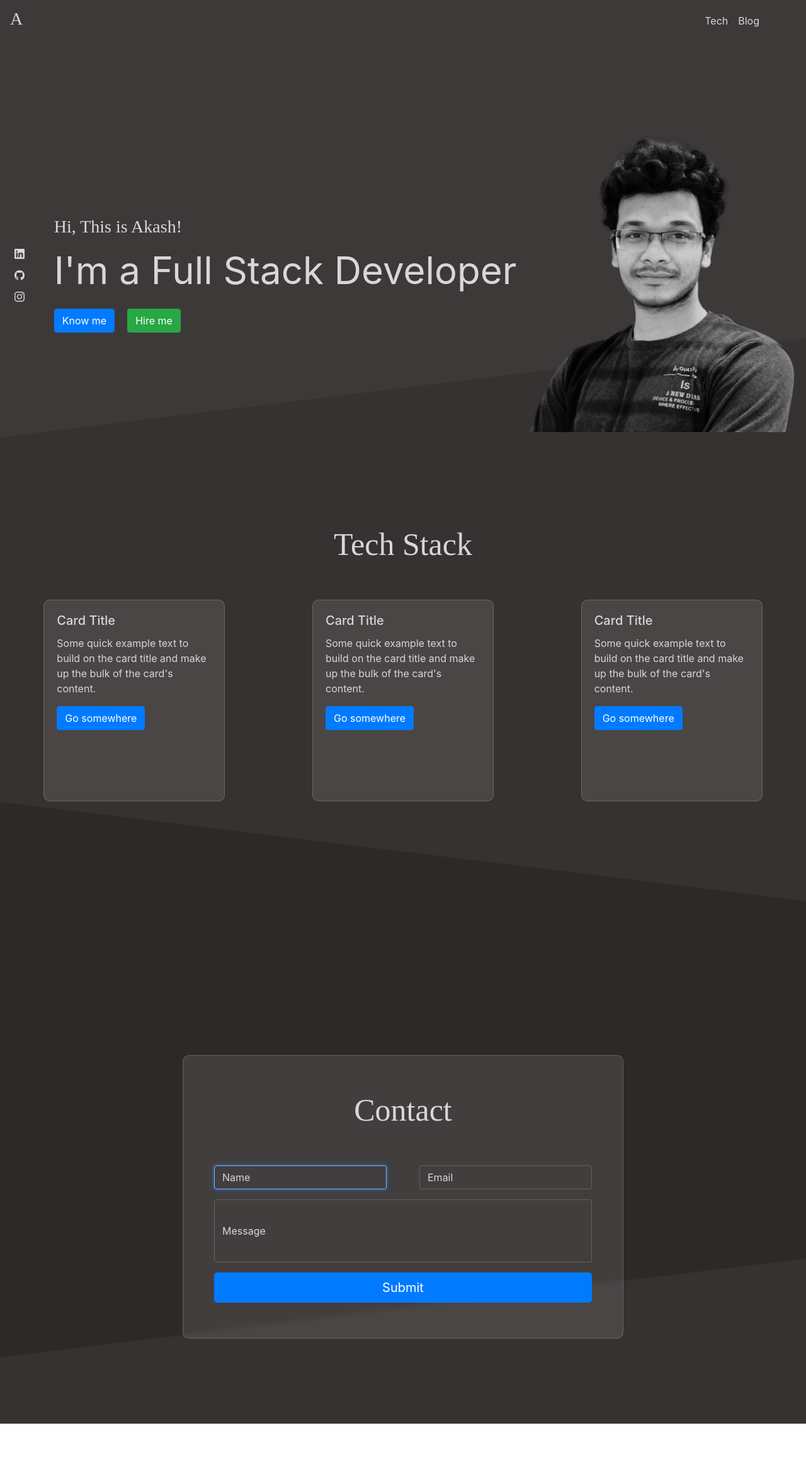
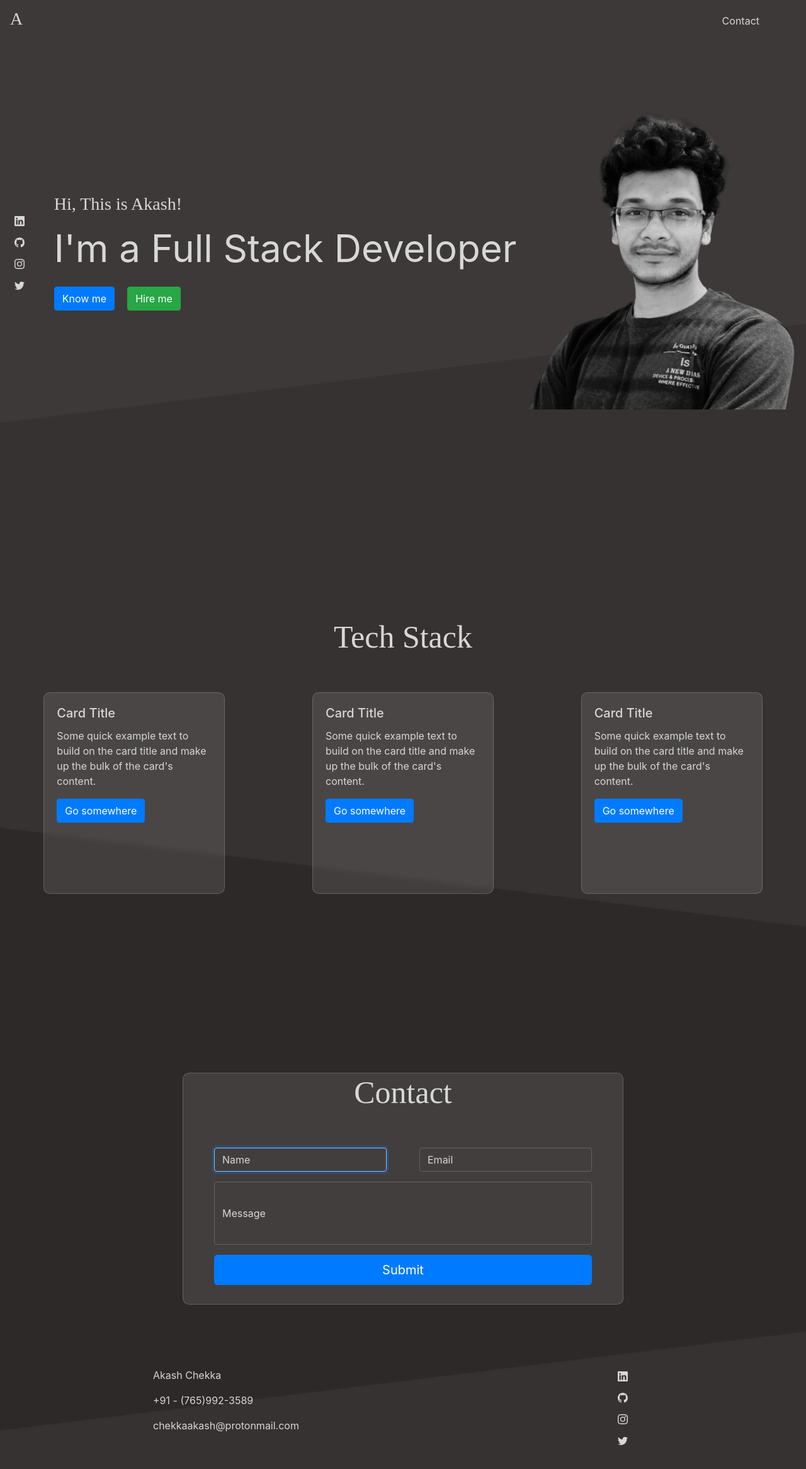
Before and after one commit to akashchekka/akashchekka.github.io, a React (Create React App) app: page / in a window 1280 px wide. Shown: the top 2332 px of the page at 63% size. Before the commit the page ends 2260 px from the top, so only its background shows below. Built offline with nearby package versions, Linux system fonts and the light colour scheme; a web font is replaced by a local one.

Commit message:
contact update

```diff
--- a/package.json
+++ b/package.json
@@ -12,6 +12,7 @@
     "react-bootstrap-icons": "^1.4.0",
     "react-dom": "^17.0.2",
     "react-icons": "^4.2.0",
+    "react-router-bootstrap": "^0.25.0",
     "react-router-dom": "^5.2.0",
     "react-scripts": "4.0.3",
     "web-vitals": "^1.0.1"
--- a/src/App.css
+++ b/src/App.css
@@ -8,11 +8,9 @@
     --tertiary: #2e2929;
 }
 
-@media only screen and (min-width: 1080px) {
-
-
+@media only screen and (min-width: 800px) {
     .Nav {
-        background-color: #3d3939;
+        background-color: 'transparent';
     }
 
     .NavPos {
--- a/src/App.js
+++ b/src/App.js
@@ -1,7 +1,6 @@
 import React, { useRef } from "react";
 import Navbar from "react-bootstrap/Navbar";
 import Nav from "react-bootstrap/Nav";
-import NavLink from "react-bootstrap/NavLink"
 import Routes from "./Routes"
 import "./App.css";
 import { Link } from "react-router-dom";
@@ -9,15 +8,17 @@ import { RefContext } from "./lib/context"
 
 function App() {
 
-  const techRef = useRef(null)
+  const contactRef = useRef(null)
+  const homeRef = useRef(null)
 
-  const techScroll = () => techRef.current.scrollIntoView({ behavior: 'smooth', block: 'start' })
+  const contactScroll = () => contactRef.current.scrollIntoView({ behavior: 'smooth', block: 'start' })
+  const homeScroll = () => homeRef.current.scrollIntoView({ behavior: 'smooth', block: 'start' })
 
   return (
     <div className="App">
       <div className="Nav">
-        <Navbar collapseOnSelect expand="lg" className="NavBar">
-          <Link>
+        <Navbar collapseOnSelect expand="lg" fixed="top" className="NavBar">
+          <Link to="/" onClick={() => homeScroll()}>
             <Navbar.Brand className="font-weight-bold text-muted">
               <h3 style={{color: '#d7d7d7', fontFamily: 'Alice'}}>
                 A
@@ -27,14 +28,13 @@ function App() {
           <Navbar.Toggle />
           <Navbar.Collapse className="justify-content-end" style={{paddingRight: 50}}>
             <Nav activeKey={window.location.pathname}>
-                <NavLink onClick={techScroll} className="effect" style={{color: '#d7d7d7'}}>Tech</NavLink>
-                <NavLink className="effect" style={{color: '#d7d7d7'}}>Blog</NavLink>
+                <Nav.Link onClick={() => contactScroll()} className="effect" style={{color: '#d7d7d7'}}>Contact</Nav.Link>
             </Nav>
           </Navbar.Collapse>
         </Navbar>
       </div>
       <div className="routes">
-        <RefContext.Provider value={{techRef}}>
+        <RefContext.Provider value={{contactRef, homeRef, contactScroll}}>
           <Routes />
         </RefContext.Provider>
       </div>
--- a/src/Routes.js
+++ b/src/Routes.js
@@ -2,6 +2,7 @@ import React, { lazy, Suspense } from "react";
 import { Route, Switch } from "react-router-dom";
 
 const Home = lazy(() => import("./containers/Home"))
+const Resume = lazy(() => import("./containers/Resume"))
 const NotFound = lazy(() => import("./containers/NotFound"))
 
 export default function Routes() {
@@ -11,6 +12,9 @@ export default function Routes() {
         <Route exact path="/">
           <Home />
         </Route>
+        <Route exact path="/resume">
+          <Resume />
+        </Route>
         <Route>
           <NotFound />
         </Route>
--- a/src/containers/Home.css
+++ b/src/containers/Home.css
@@ -1,4 +1,4 @@
-@media only screen and (min-width: 1080px) {
+@media only screen and (min-width: 800px) {
     /*
         FACE
     */
@@ -6,7 +6,7 @@
         display: flex;
         justify-content: space-around;
         background: linear-gradient(173deg, var(--primary) 70%, var(--secondary) calc(70% + 2px));
-        height: 92vh;
+        height: 100vh;
     }
 
     .color {
@@ -36,10 +36,10 @@
 
     .Tech {
         display: flex;
+        justify-content: center;
         flex-direction: column;
         background: linear-gradient(-173deg, var(--secondary) 70%, var(--tertiary) calc(70% + 2px));
-        height: 92vh;
-        padding-top: 30px;
+        height: 100vh;
     }
 
     .tech-head {
@@ -74,14 +74,14 @@
         flex-direction: column;
         justify-content: center;
         align-items: center;
-        height: 90vh;
+        height: 100vh;
         background: linear-gradient(173deg, var(--tertiary) 70%, var(--secondary) calc(70% + 2px));
     }
 
     .formcard {
         justify-content: center;
         width: 700px;
-        height: 450px;
+        padding-bottom: 30px;
     }
 
     .Contact form {
@@ -93,16 +93,21 @@
         border: 1px solid rgba( 255, 255, 255, 0.18 );
     }
 
-    .form-row {
+    .details {
         display: flex;
         flex-direction: row;
+        justify-content: space-around;
+        width: 100%;
+        padding-top: 100px;
     }
 
-
+    p {
+        color: var(--text);
+    }
 
 }
 
-@media only screen and (max-width: 1080px) {
+@media only screen and (max-width: 800px) {
     .Face {
         display: flex;
         justify-content: space-around;
@@ -205,7 +210,7 @@
     }
 
     .textarea {
-        border: 1px solid rgba( 255, 255, 255, 0.18 );
+        border: 1px solid rgba(255, 255, 255, 0.18);
     }
 
     .formcard {
@@ -217,6 +222,18 @@
     .mob3 {
         flex-direction: column;
     }
+
+    .details {
+        display: flex;
+        flex-direction: row;
+        justify-content: space-around;
+        width: 100%;
+        padding-top: 100px;
+    }
+
+    p {
+        color: var(--text);
+    }
 }
 
 @media only screen and (min-width: 1700px) {
--- a/src/containers/Home.js
+++ b/src/containers/Home.js
@@ -5,7 +5,7 @@ import Button from 'react-bootstrap/Button'
 import Form from 'react-bootstrap/Form'
 import Card from 'react-bootstrap/Card'
 import LoaderButton from '../components/LoaderButton'
-import { Linkedin, Github, Instagram } from 'react-bootstrap-icons'
+import { Linkedin, Github, Instagram, Twitter } from 'react-bootstrap-icons'
 import { useFormFields } from '../lib/hooksLib'
 import Jumbotron from '../bg.png'
 import { useRefContext } from '../lib/context'
@@ -15,17 +15,22 @@ const Icons = () => {
         <div className="icons">
             <div style={{paddingBottom: 10}}>
                 <a href="https://www.linkedin.com/in/akashchekka/" target="_blank" rel="noopener noreferrer">
-                    <Linkedin className="color icon mob"/>
+                    <Linkedin className="color mob"/>
                 </a>
             </div>
             <div style={{paddingBottom: 10}}>
                 <a href="https://github.com/Akash76" target="_blank" rel="noopener noreferrer">
-                    <Github className="color icon mob"/>
+                    <Github className="color mob"/>
+                </a>
+            </div>
+            <div style={{paddingBottom: 10}}>
+                <a href="https://www.instagram.com/133_akash/" target="_blank" rel="noopener noreferrer">
+                    <Instagram className="color mob"/>
                 </a>
             </div>
             <div>
-                <a href="https://www.instagram.com/133_akash/" target="_blank" rel="noopener noreferrer">
-                    <Instagram className="color icon mob"/>
+                <a href="https://twitter.com/AkashChekka" target="_blank" rel="noopener noreferrer">
+                    <Twitter className="color mob"/>
                 </a>
             </div>
         </div>
@@ -33,15 +38,15 @@ const Icons = () => {
 }
 
 const Face = () => {
-    // console.log(window)
+    const { homeRef, contactScroll } = useRefContext()
     return (
-        <div className="Face">
+        <div className="Face" ref={homeRef}>
             <Icons />
             <div style={{alignSelf: 'center'}} className="mob1">
                 <h3 className="color">Hi, This is Akash!</h3>
                 <p className="color big">I'm a Full Stack Developer</p>
                 <Button>Know me</Button>
-                <Button variant="success" style={{marginLeft: 20}}>Hire me</Button>
+                <Button variant="success" style={{marginLeft: 20}} onClick={() => contactScroll()}>Hire me</Button>
             </div>
             <Image className="image" src={Jumbotron}/>
         </div>
@@ -49,10 +54,8 @@ const Face = () => {
 }
 
 const Tech = () => {
-
-    const { techRef } = useRefContext()
     return (
-        <div className="Tech" ref={techRef}>
+        <div className="Tech">
             <h3 className="tech-head" style={{fontSize: 50, paddingBottom: 50}}>Tech Stack</h3>
             <div className="cards">
                 <Card style={{ width: '18rem', height: '20rem' }} className="card suffice">
@@ -94,6 +97,7 @@ const Tech = () => {
 }
 
 const Contact = () => {
+    const { contactRef } = useRefContext()
     const [isLoading, setIsLoading] = useState(false)
     const [fields, handleFieldChange] = useFormFields({
         name: "",
@@ -104,10 +108,9 @@ const Contact = () => {
         console.log("OK")
     }
     return (
-        <div className="Contact">
-
-            <Card className="card formcard">
-            <h3 className="tech-head" style={{fontSize: 50, paddingBottom: 50}}>Contact</h3>
+        <div className="Contact" ref={contactRef}>
+            <div className="card formcard">
+                <h3 className="tech-head" style={{fontSize: 50, paddingBottom: 50}}>Contact</h3>
                 <Form onSubmit={handleSubmit}>
                     <div style={{display: 'flex', justifyContent: 'space-between'}} className="mob3">
                         <Form.Group size="lg" controlId="name">
@@ -152,7 +155,16 @@ const Contact = () => {
                         Submit
                     </LoaderButton>
                 </Form>
-            </Card>
+            </div>
+            <div className="details">
+                <div>
+                    <p>Akash Chekka</p>
+                    <p>+91 - (765)992-3589</p>
+                    <p>chekkaakash@protonmail.com</p>
+                </div>
+                <div><Icons /></div>
+            </div>
+
         </div>
     )
 }
--- /dev/null
+++ b/src/containers/Resume.js
@@ -0,0 +1,13 @@
+import React from 'react'
+
+function Resume() {
+    return (
+        <div style={{height: '100vh', width: '100vw', backgroundColor: '#3d3939'}}>
+            <object width="400" height="500" type="application/pdf" data={`/src/Resume.pdf?#zoom=85&scrollbar=0&toolbar=0&navpanes=0`}>
+                <p>Insert your error message here, if the PDF cannot be displayed.</p>
+            </object>
+        </div>
+    )
+}
+
+export default Resume
--- a/src/index.css
+++ b/src/index.css
@@ -21,9 +21,9 @@ input[type="text"]::-webkit-input-placeholder {
 
 select.form-control,
 textarea.form-control,
-input.form-control {
+input.form-control,
+textarea:focus.form-control,
+input:focus.form-control {
   font-size: 1rem;
+  color: #d7d7d7;
 }
-input[type=file] {
-  width: 100%;
-}
```
Also changed, not shown: 2 other files (tests, documents, lock files or other folders).
